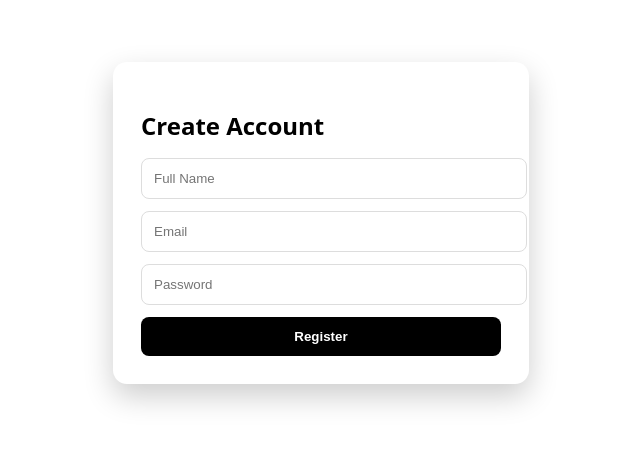
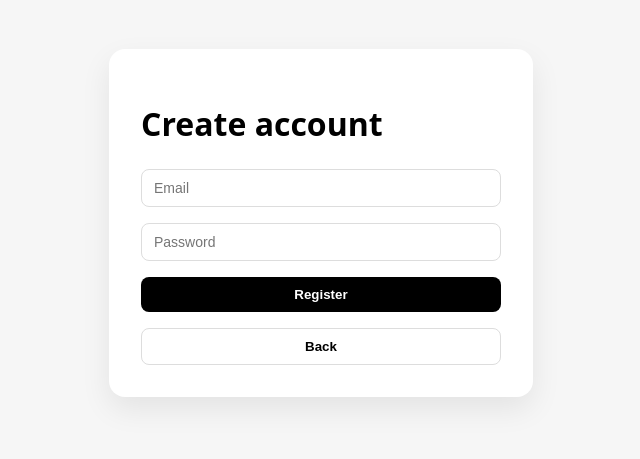
Before and after one commit to mejiasergio2002-max/BandMate, a Next.js app: page /register in a window 1280 px wide. Shown: the part 185-644 px from the top of the page, without its empty margins (319-959 px from the left). Built offline with nearby package versions, Linux system fonts and the light colour scheme.

Commit message:
Fix register page

```diff
--- a/app/register/page.tsx
+++ b/app/register/page.tsx
@@ -5,75 +5,86 @@ import { useState } from 'react'
 
 export default function RegisterPage() {
   const router = useRouter()
-  const [name, setName] = useState('')
+
   const [email, setEmail] = useState('')
   const [password, setPassword] = useState('')
+
+  const handleRegister = (e: React.FormEvent) => {
+    e.preventDefault()
+
+    // TODO: connect real auth later
+    router.push('/feed')
+  }
 
   return (
     <div
       style={{
         minHeight: '100vh',
+        background: '#f6f6f6',
         display: 'flex',
         alignItems: 'center',
         justifyContent: 'center',
-        fontFamily: 'system-ui',
+        fontFamily: 'system-ui, -apple-system',
       }}
     >
-      <div
+      <form
+        onSubmit={handleRegister}
         style={{
           width: 360,
-          padding: 28,
-          borderRadius: 14,
           background: '#fff',
-          boxShadow: '0 12px 30px rgba(0,0,0,0.2)',
+          padding: 32,
+          borderRadius: 16,
+          boxShadow: '0 12px 30px rgba(0,0,0,0.08)',
+          display: 'flex',
+          flexDirection: 'column',
+          gap: 16,
         }}
       >
-        <h2 style={{ marginBottom: 16 }}>Create Account</h2>
+        <h1 style={{ marginBottom: 8 }}>Create account</h1>
 
         <input
-          placeholder="Full Name"
-          value={name}
-          onChange={(e) => setName(e.target.value)}
+          type="email"
+          placeholder="Email"
+          value={email}
+          onChange={(e) => setEmail(e.target.value)}
+          required
           style={inputStyle}
         />
 
         <input
-          placeholder="Email"
-          value={email}
-          onChange={(e) => setEmail(e.target.value)}
+          type="password"
+          placeholder="Password"
+          value={password}
+          onChange={(e) => setPassword(e.target.value)}
+          required
           style={inputStyle}
         />
 
-        <input
-          placeholder="Password"
-          type="password"
-          value={password}
-          onChange={(e) => setPassword(e.target.value)}
-          style={inputStyle}
-        />
+        <button type="submit" style={primaryButton}>
+          Register
+        </button>
 
         <button
-          onClick={() => router.push('/feed')}
-          style={buttonStyle}
+          type="button"
+          onClick={() => router.push('/')}
+          style={secondaryButton}
         >
-          Register
+          Back
         </button>
-      </div>
+      </form>
     </div>
   )
 }
 
 const inputStyle = {
-  width: '100%',
-  padding: '12px',
-  marginBottom: 12,
+  padding: '10px 12px',
   borderRadius: 8,
   border: '1px solid #ddd',
+  fontSize: 14,
 }
 
-const buttonStyle = {
-  width: '100%',
-  padding: '12px',
+const primaryButton = {
+  padding: '10px',
   borderRadius: 8,
   border: 'none',
   background: '#000',
@@ -81,3 +92,12 @@ const buttonStyle = {
   fontWeight: 600,
   cursor: 'pointer',
 }
+
+const secondaryButton = {
+  padding: '10px',
+  borderRadius: 8,
+  border: '1px solid #ddd',
+  background: '#fff',
+  fontWeight: 600,
+  cursor: 'pointer',
+}
```
